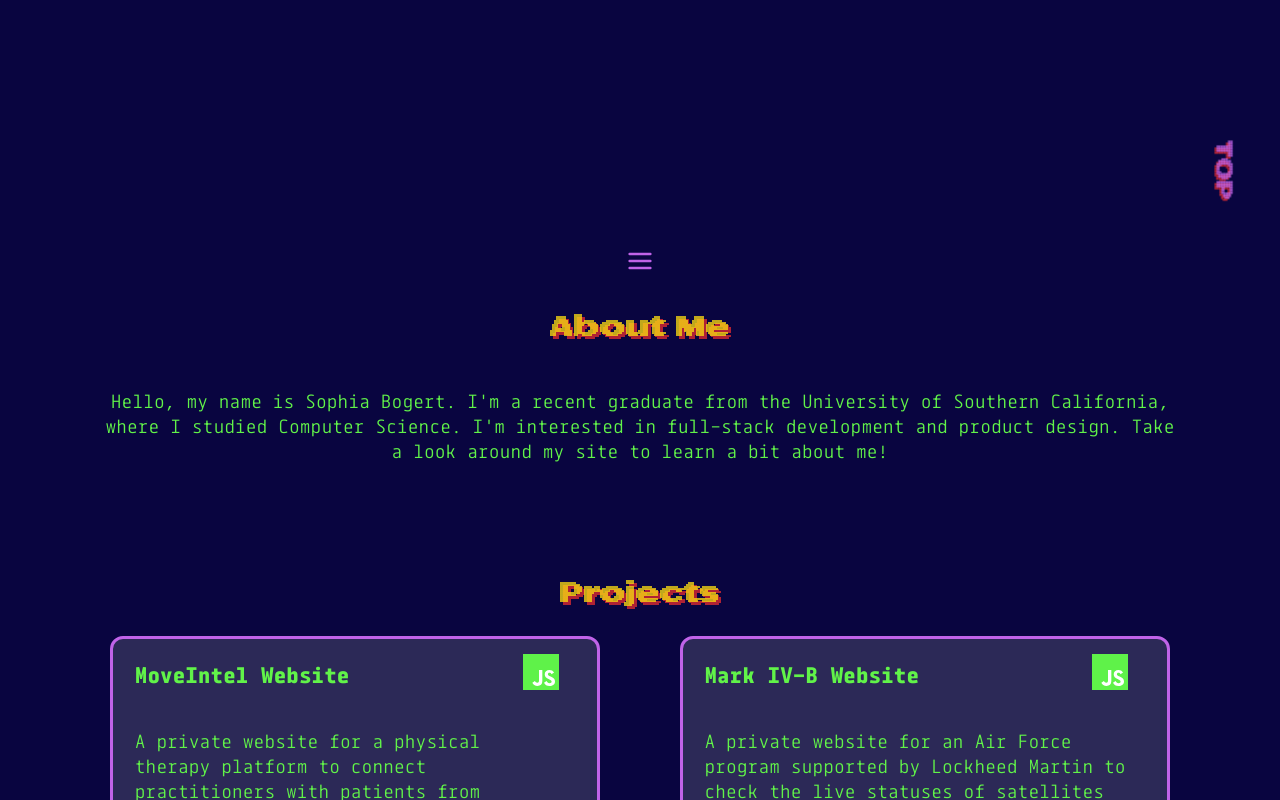
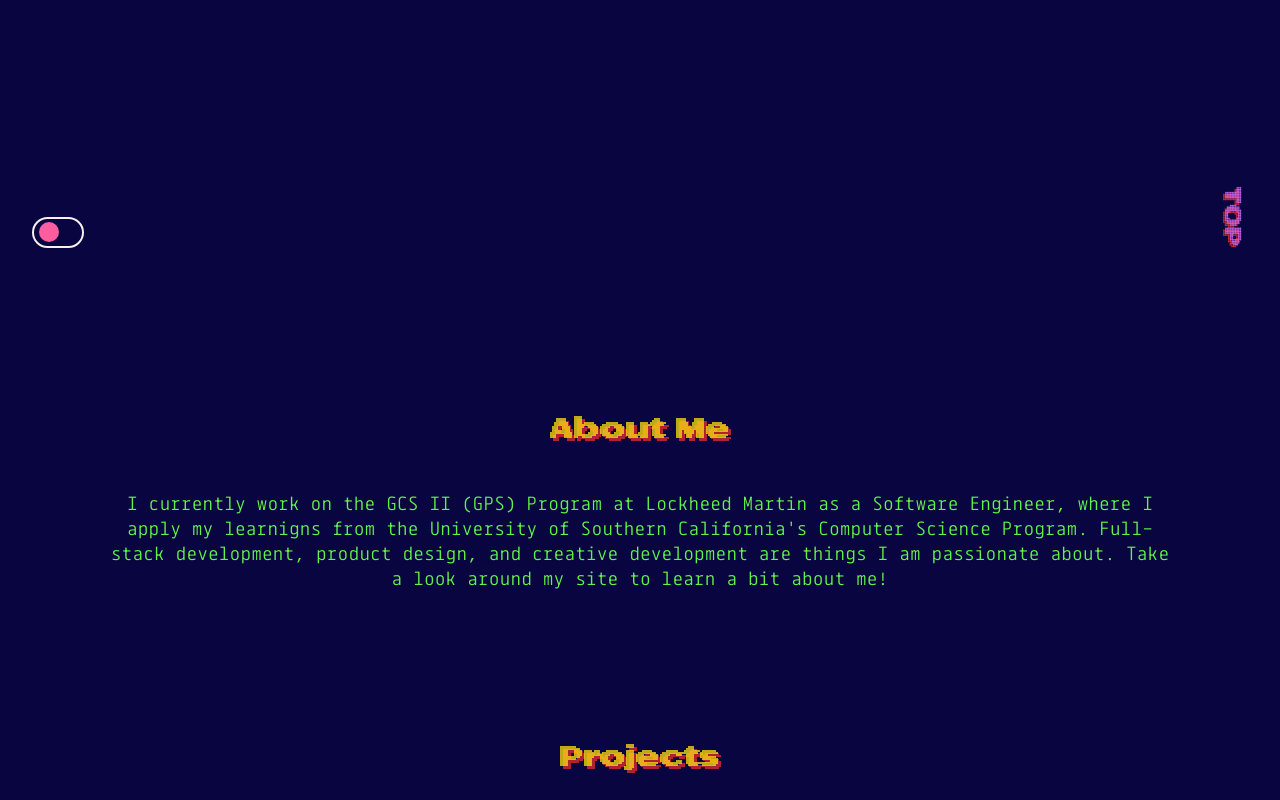
Before and after one commit to sobogert/sobogert.github.io, a React (Create React App) app: page / in a window 1280 px wide. Shown: the part 520-1320 px from the top of the page. Built offline with nearby package versions, Linux system fonts and the light colour scheme.

Commit message:
navbar update

```diff
--- a/src/components/AboutMe.js
+++ b/src/components/AboutMe.js
@@ -16,11 +16,11 @@ export function AboutMe({ isTron }) {
                         : null
                 }
 
-
-                <p className="about-me-paragraph"> Hello, my name is Sophia Bogert. I'm a recent graduate from the
-                    University of Southern California, where I studied Computer Science.
-                    I'm interested in full-stack development and product design. Take a look around my site to learn a
-                    bit about me!
+                <p className="about-me-paragraph"> I currently work on the GCS II (GPS)
+                    Program at Lockheed Martin as a Software Engineer, where I apply my learnigns from the University
+                    of Southern California's Computer Science Program. Full-stack development, product design, and
+                    creative development are things I am passionate about.
+                    Take a look around my site to learn a bit about me!
                 </p>
             </div>
         </div>
--- a/src/components/FunThings.js
+++ b/src/components/FunThings.js
@@ -12,10 +12,10 @@ export function FunThings({ isTron }) {
                         : null
                 }
                 <div className="fun-items">
+                    <span>&#9758;  Crocheting</span>
                     <span>&#9758;  Creating 2d animations</span>
                     <span>&#9758;  Drumming</span>
                     <span>&#9758;  Rowing</span>
-                    <span>&#9758;  Rock Climbing</span>
                     <span>&#9758;  Website Building</span>
                 </div>
             </div>
--- a/src/components/NavBar.js
+++ b/src/components/NavBar.js
@@ -75,10 +75,21 @@ export function NavBar({ isTron }) {
                         }
 
                         <ul className="nav-list">
-                            <li><a onClick={closeMenu} className="nav-projects" href="#projects">Projects</a></li>
-                            <li><a onClick={closeMenu} className="nav-resume" href={resume}
-                                   target="_blank" rel="noreferrer">Resume</a></li>
-                            <li><a onClick={closeMenu} className="nav-fun" href="#fun">Fun Things</a></li>
+                            {isTron ?
+                                <li className={"name"}>
+                                    <div>SoBogert</div>
+                                </li> :
+                                <li className={"name"}>
+                                    <div className={"name_outline"}>SoBogert</div>
+                                    <div className={"name_normal"}>SoBogert</div>
+                                </li>
+                            }
+                            <div className={"nav-list_cluster"}>
+                                <li><a onClick={closeMenu} className="nav-projects" href="#projects">Projects</a></li>
+                                <li><a onClick={closeMenu} className="nav-resume" href={resume}
+                                       target="_blank" rel="noreferrer">Resume</a></li>
+                                <li><a onClick={closeMenu} className="nav-fun" href="#fun">Fun Things</a></li>
+                            </div>
                         </ul>
                     </nav>
                     : null
--- a/src/index.css
+++ b/src/index.css
@@ -38,6 +38,7 @@ body {
   color: #1E1E24;
   font-family: 'Outfit', sans-serif;
 }
+
 .outline {
   color: #6D8812 !important;
   -webkit-text-stroke-width: 1px;
@@ -74,13 +75,14 @@ h2 {
 .color-theme h1, .color-theme h2 {
   font-family: 'Fredoka', sans-serif;
 }
+
 .section {
   display: flex;
   flex-flow: column;
   justify-content: center;
   align-items: center;
   width: 100%;
-  margin-bottom: 65px;
+  padding-top: 102px;
 }
 
 @media screen and (max-width: 992px) {
--- a/src/style/landingSection.css
+++ b/src/style/landingSection.css
@@ -5,9 +5,6 @@
     width: 100%;
     justify-content: center;
     align-items: center;
-}
-.color-theme .landing-page {
-    height: 85vh;
 }
 .outline-thick {
     -webkit-text-stroke-width: 3px;
@@ -28,7 +25,7 @@
 }
 
 .tron-theme .name-bar {
-    top: 25vh;
+    top: 30vh;
     width: 97%;
     height: 16vw;
     border-radius: 50px;
--- a/src/style/navBar.css
+++ b/src/style/navBar.css
@@ -1,6 +1,6 @@
 .top-bar {
     position: fixed;
-    bottom: 0;
+    top: 0;
     left: 0;
     width: 100%;
     z-index: 10;
@@ -17,8 +17,8 @@
     right: 26px;
 }
 .nav-box {
-    padding-inline: 8%;
-    padding-block: 14px;
+    padding-inline: 2%;
+    padding-block: 16px;
 }
 .tron-theme .nav-box, .tron-theme .nav-box:start {
     background: #090540;
@@ -38,12 +38,18 @@
     justify-content: space-between;
     -webkit-align-content: space-between;
 }
+
+.nav-list_cluster {
+    display: flex;
+    justify-content: flex-end;
+    align-items: center;
+    gap: 48px;
+}
 .nav-list li {
     list-style: none;
-    width: 210px;
 }
-.nav-list li a {
-    font-size: 30pt;
+.nav-list li a, .nav-list li {
+    font-size: 32px;
     font-weight: 600;
     text-decoration: none;
 }
@@ -64,6 +70,27 @@
 .color-theme .nav-list li a {
     font-family: 'Fredoka', sans-serif;
 }
+
+.color-theme .name {
+    font-family: 'Fredoka', sans-serif;
+    position: relative;
+}
+
+.color-theme .name_normal {
+    position:absolute;
+    top:0;
+    left:0;
+    color: #bbf100;
+}
+
+.color-theme .name_outline {
+    position:absolute;
+    top:0;
+    left:0;
+    -webkit-text-stroke-width: 1px;
+    -webkit-text-stroke-color: #6D8812;
+}
+
 .color-theme .nav-projects {
     color: #FF4000;
 }
--- a/src/style/themeSwitch.css
+++ b/src/style/themeSwitch.css
@@ -1,8 +1,8 @@
 /* Theme changing slider */
 .switch {
     position: fixed;
-    right: 17px;
-    top: 17px;
+    left: 32px;
+    bottom: 32px;
     display: inline-block;
     width: 52px;
     height: 31px;
--- a/src/style/toTop.css
+++ b/src/style/toTop.css
@@ -1,27 +1,26 @@
 .to-top-btn {
     position: fixed;
-    bottom: 90px;
     right: 0;
-    height: 55px;
-    width: 84px;
+    padding: 16px;
     justify-content: end;
     align-content: end;
 }
+
+.color-theme .to-top-btn {
+    bottom: 0;
+}
+
 .tron-theme .to-top-btn {
     transform: rotate(90deg);
     text-shadow: 2px 2px #E02B32;
     font-size: 26px;
     font-weight: 700;
     font-family: 'Array-Bold', sans-serif;
+    bottom: 32px;
 }
-.color-theme .to-top-btn {
-    width: 64px;
-    bottom: 100px;
-    right: 3px;
-}
+
 .words {
     color:#C063E8;
-    margin-left:16px;
     text-decoration: none;
 }
 
```
